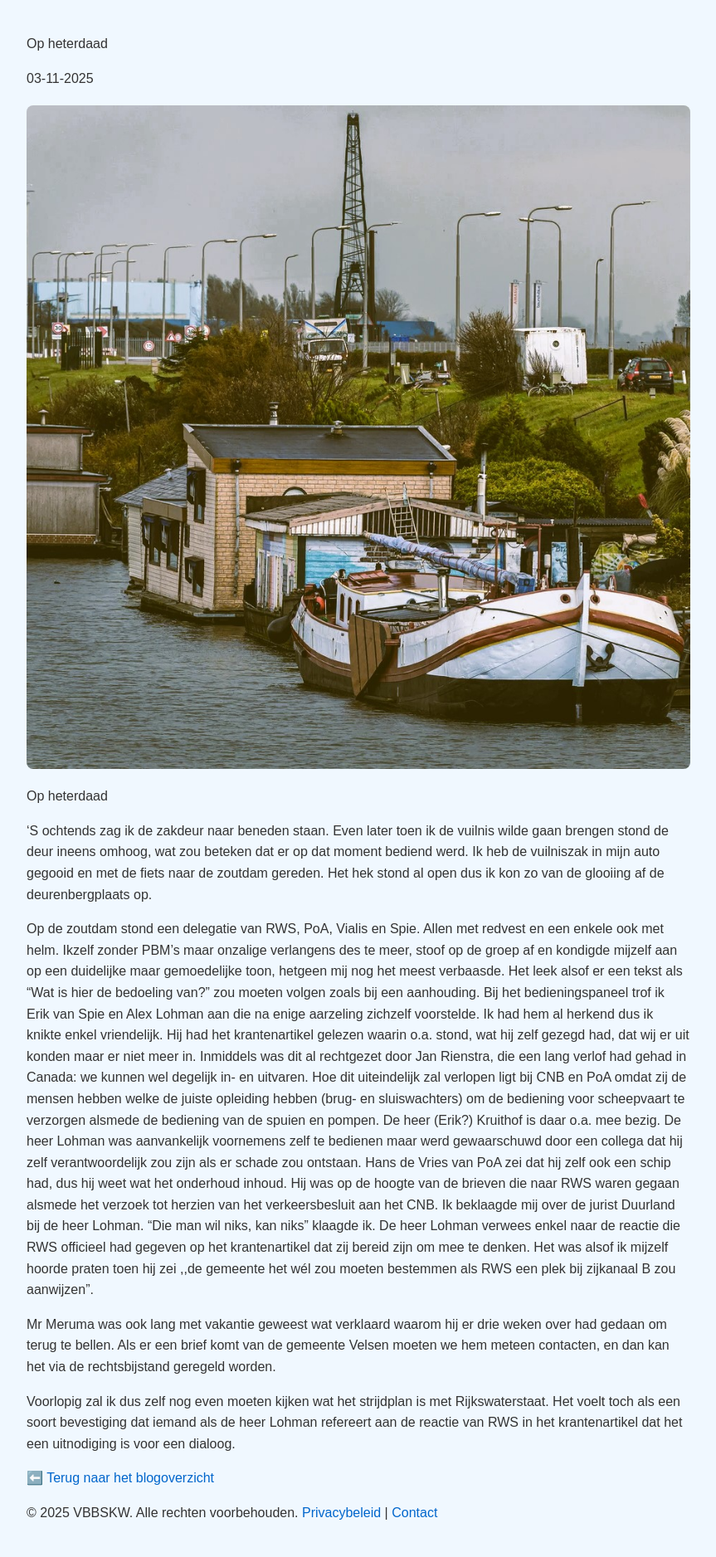
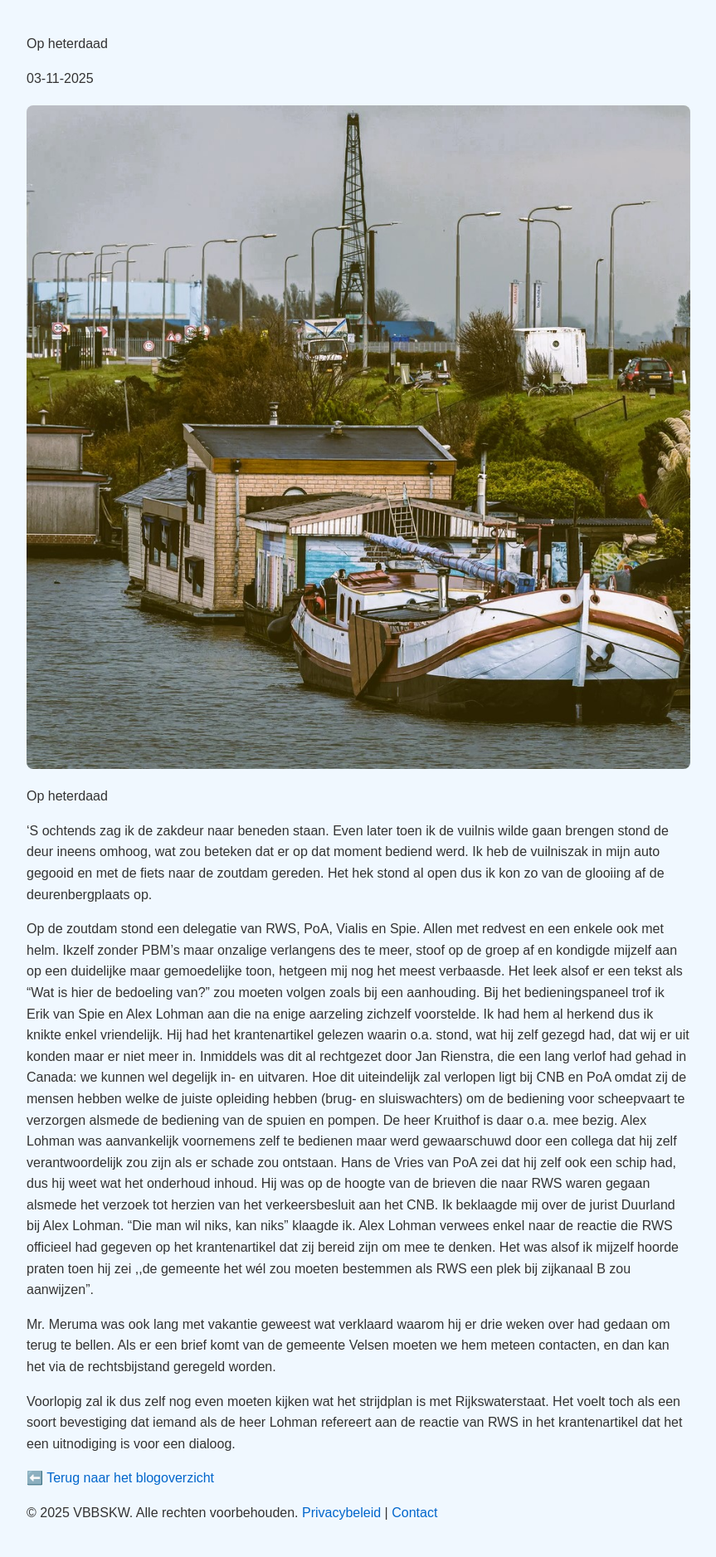
Before and after one commit to Klikblitser/VBBSKW, a Jekyll site: the page built from _posts/2025-11-03-Op heterdaad.md, in a window 1280 px wide. Shown: the whole page at 83% size, without its empty margins (208-1071 px from the left). Built offline with Jekyll 4.4.1, drawn with Linux system fonts in a browser that asks for light colours.

Commit message:
neue post

```diff
--- a/_posts/2025-11-03-Op heterdaad.md
+++ b/_posts/2025-11-03-Op heterdaad.md
@@ -16,9 +16,9 @@ Op heterdaad
 'S ochtends zag ik de zakdeur naar beneden staan. Even later toen ik de vuilnis wilde gaan brengen stond de deur ineens omhoog, wat zou beteken dat er op dat moment bediend werd. Ik heb de vuilniszak in mijn auto gegooid en met de fiets naar de zoutdam gereden. Het hek stond al open dus ik kon zo van de glooiing af de deurenbergplaats op.
 
 Op de zoutdam stond een delegatie van RWS, PoA, Vialis en Spie. Allen met redvest en een enkele ook met helm. Ikzelf zonder PBM's maar onzalige verlangens des te meer, stoof op de groep af en kondigde mijzelf aan op een duidelijke maar gemoedelijke toon, hetgeen mij nog het meest verbaasde. Het leek alsof er een tekst als "Wat is hier de bedoeling van?" zou moeten volgen zoals bij een aanhouding.
-Bij het bedieningspaneel trof ik Erik van Spie en Alex Lohman aan die na enige aarzeling zichzelf voorstelde. Ik had hem al herkend dus ik knikte enkel vriendelijk. Hij had het krantenartikel gelezen waarin o.a. stond, wat hij zelf gezegd had, dat wij er uit konden maar er niet meer in. Inmiddels was dit al rechtgezet door Jan Rienstra, die een lang verlof had gehad in Canada: we kunnen wel degelijk in- en uitvaren. Hoe dit uiteindelijk zal verlopen ligt bij CNB en PoA omdat zij de mensen hebben welke de juiste opleiding hebben (brug- en sluiswachters) om de bediening voor scheepvaart te verzorgen alsmede de bediening van de spuien en pompen. De heer (Erik?) Kruithof is daar o.a. mee bezig.
-De heer Lohman was aanvankelijk voornemens zelf te bedienen maar werd gewaarschuwd door een collega dat hij zelf verantwoordelijk zou zijn als er schade zou ontstaan. Hans de Vries van PoA zei dat hij zelf ook een schip had, dus hij weet wat het onderhoud inhoud. Hij was op de hoogte van de brieven die naar RWS waren gegaan alsmede het verzoek tot herzien van het verkeersbesluit aan het CNB. Ik beklaagde mij over de jurist Duurland bij de heer Lohman. "Die man wil niks, kan niks" klaagde ik. De heer Lohman verwees enkel naar de reactie die RWS officieel had gegeven op het krantenartikel dat zij bereid zijn om mee te denken. Het was alsof ik mijzelf hoorde praten toen hij zei ,,de gemeente het wél zou moeten bestemmen als RWS een plek bij zijkanaal B zou aanwijzen".
+Bij het bedieningspaneel trof ik Erik van Spie en Alex Lohman aan die na enige aarzeling zichzelf voorstelde. Ik had hem al herkend dus ik knikte enkel vriendelijk. Hij had het krantenartikel gelezen waarin o.a. stond, wat hij zelf gezegd had, dat wij er uit konden maar er niet meer in. Inmiddels was dit al rechtgezet door Jan Rienstra, die een lang verlof had gehad in Canada: we kunnen wel degelijk in- en uitvaren. Hoe dit uiteindelijk zal verlopen ligt bij CNB en PoA omdat zij de mensen hebben welke de juiste opleiding hebben (brug- en sluiswachters) om de bediening voor scheepvaart te verzorgen alsmede de bediening van de spuien en pompen. De heer Kruithof is daar o.a. mee bezig.
+Alex Lohman was aanvankelijk voornemens zelf te bedienen maar werd gewaarschuwd door een collega dat hij zelf verantwoordelijk zou zijn als er schade zou ontstaan. Hans de Vries van PoA zei dat hij zelf ook een schip had, dus hij weet wat het onderhoud inhoud. Hij was op de hoogte van de brieven die naar RWS waren gegaan alsmede het verzoek tot herzien van het verkeersbesluit aan het CNB. Ik beklaagde mij over de jurist Duurland bij Alex Lohman. "Die man wil niks, kan niks" klaagde ik. Alex Lohman verwees enkel naar de reactie die RWS officieel had gegeven op het krantenartikel dat zij bereid zijn om mee te denken. Het was alsof ik mijzelf hoorde praten toen hij zei ,,de gemeente het wél zou moeten bestemmen als RWS een plek bij zijkanaal B zou aanwijzen".
 
-Mr Meruma was ook lang met vakantie geweest wat verklaard waarom hij er drie weken over had gedaan om terug te bellen. Als er een brief komt van de gemeente Velsen moeten we hem meteen contacten, en dan kan het via de rechtsbijstand geregeld worden.
+Mr. Meruma was ook lang met vakantie geweest wat verklaard waarom hij er drie weken over had gedaan om terug te bellen. Als er een brief komt van de gemeente Velsen moeten we hem meteen contacten, en dan kan het via de rechtsbijstand geregeld worden.
 
 Voorlopig zal ik dus zelf nog even moeten kijken wat het strijdplan is met Rijkswaterstaat. Het voelt toch als een soort bevestiging dat iemand als de heer Lohman refereert aan de reactie van RWS in het krantenartikel dat het een uitnodiging is voor een dialoog.
```
